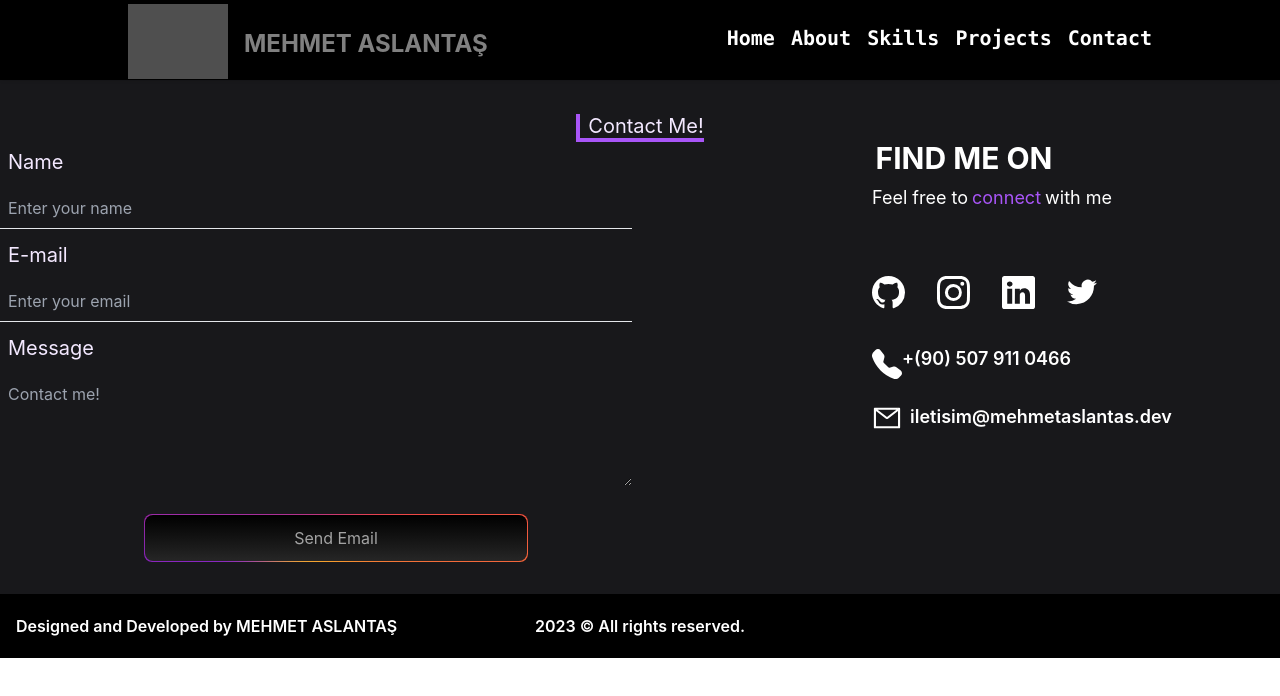
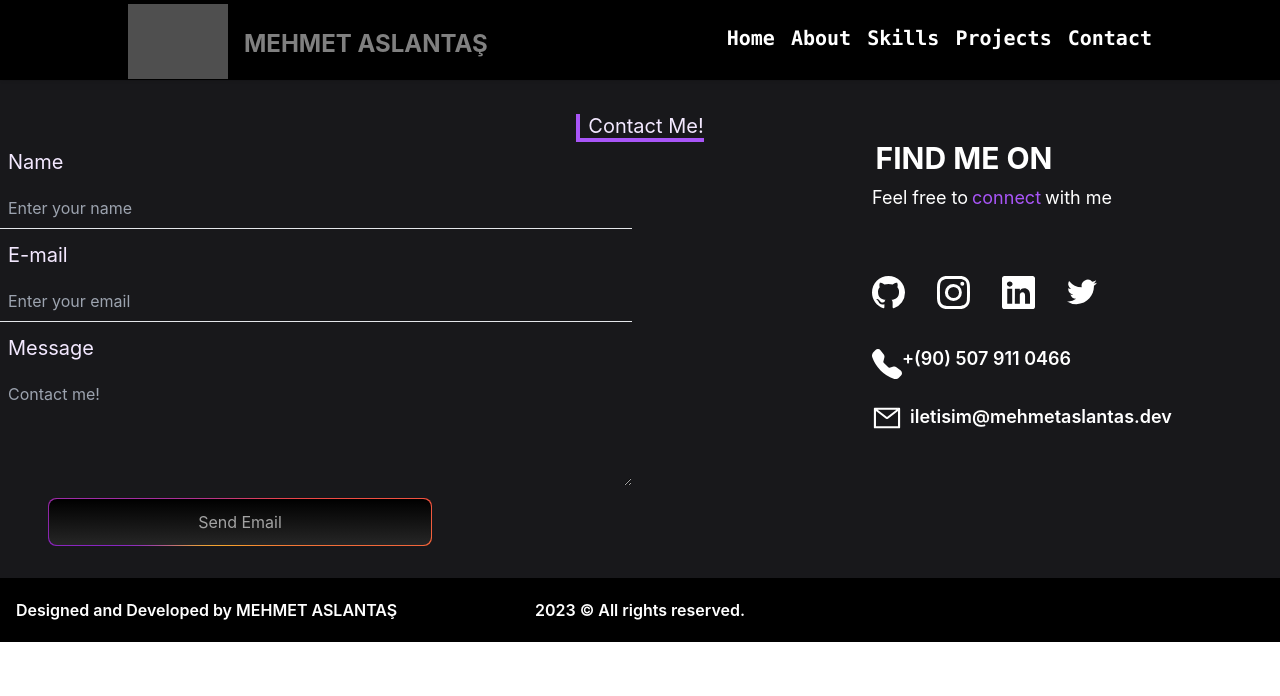
Before and after one commit to aslantasmehmet/mehmetaslantas.dev, a React (Create React App) app: page /Contact in a window 1280 px wide. Shown: the top 696 px of the page. Built offline with nearby package versions, Linux system fonts and the light colour scheme; grey boxes are pictures that could not be loaded.

Commit message:
some bug fixed

```diff
--- a/src/components/Contact.js
+++ b/src/components/Contact.js
@@ -64,7 +64,7 @@ export default function Contact() {
               placeholder="Contact me!"
               required
             ></textarea>
-            <button class="ml-40 sm:ml-64 mb-8 w-96 mt-6 -translate-x-28 relative overflow-hidden rounded-lg bg-black px-20 py-6 ring-red-500/50 ring-offset-black will-change-transform focus:outline-none focus:ring-1 focus:ring-offset-2">
+            <button class="ml-32 md:ml-40 sm:ml-64 mb-8 w-80 md:w-96 mt-2 -translate-x-28 relative overflow-hidden rounded-lg bg-black px-20 py-6 ring-red-500/50 ring-offset-black will-change-transform focus:outline-none focus:ring-1 focus:ring-offset-2">
               <span class="absolute inset-px z-10 grid place-items-center rounded-lg bg-black bg-gradient-to-t from-neutral-800 text-neutral-400">
                 Send Email
               </span>
--- a/src/components/HeroSection.js
+++ b/src/components/HeroSection.js
@@ -39,7 +39,7 @@ export default function HeroSection() {
                 />
               </div>
               <div>
-                <button class=" mt-4 -translate-x-32 md:-translate-x-28 relative overflow-hidden rounded-lg bg-black px-20 py-6 ring-red-500/50 ring-offset-black will-change-transform focus:outline-none focus:ring-1 focus:ring-offset-2">
+                <button class=" mt-4 -translate-x-20 md:-translate-x-28 relative overflow-hidden rounded-lg bg-black px-20 py-6 ring-red-500/50 ring-offset-black will-change-transform focus:outline-none focus:ring-1 focus:ring-offset-2">
                   <span class="absolute inset-px z-10 grid place-items-center rounded-lg bg-black bg-gradient-to-t from-neutral-800 text-neutral-400">
                     Download CV
                   </span>
```
